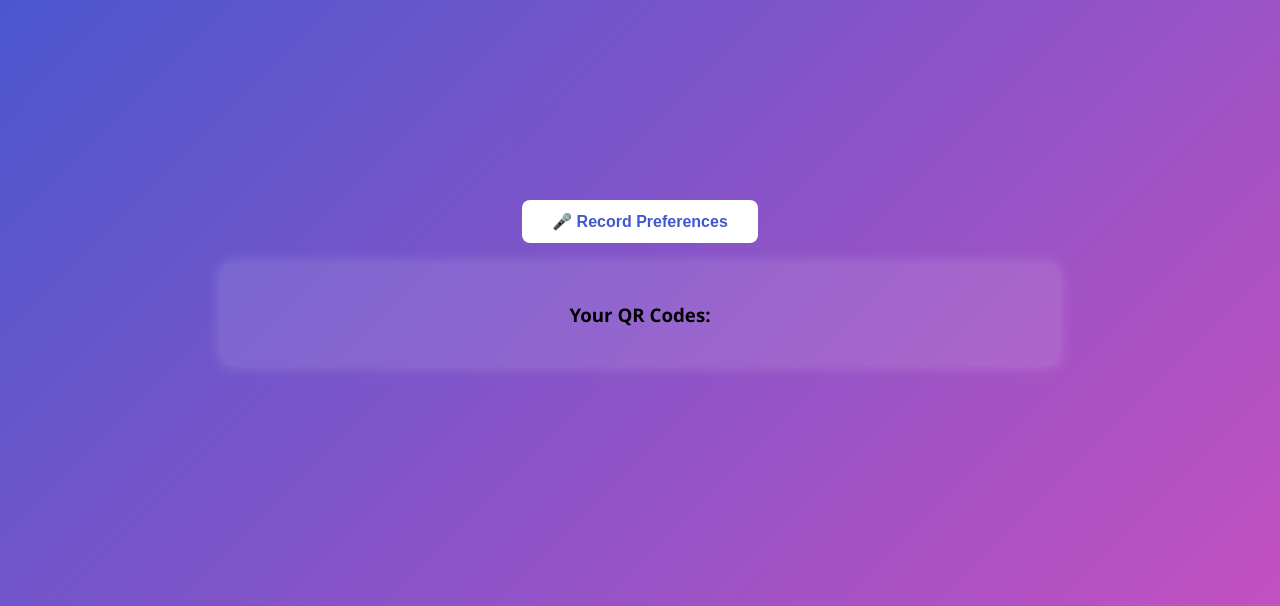
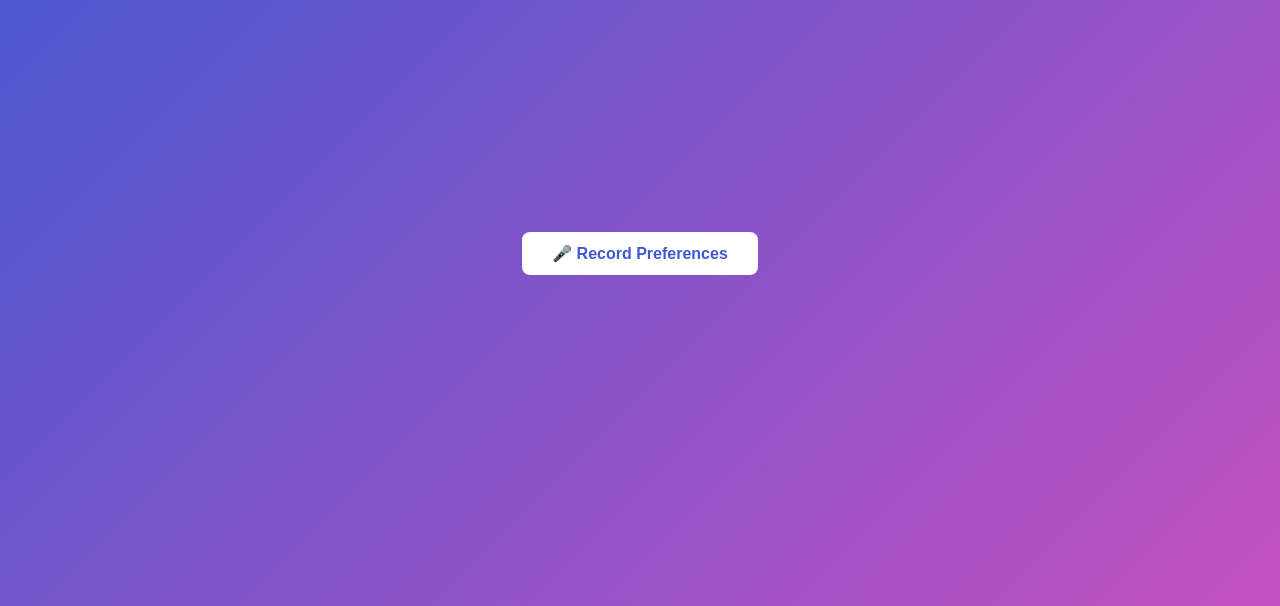
Before and after one commit to japaricio002/cai3303cFinal, a Flask app: page / in a window 1280 px wide. Shown: the part 157-763 px from the top of the page. Run offline with Flask 3, Linux system fonts and the light colour scheme.

Commit message:
Hiding QR container

```diff
--- a/recommendationApp/templates/index.html
+++ b/recommendationApp/templates/index.html
@@ -27,9 +27,9 @@
             max-width: 800px;
             gap: 20px;
             padding: 20px;
-            background: rgba(255, 255, 255, 0.1);
+            /* background: rgba(255, 255, 255, 0.1);
             border-radius: 12px;
-            box-shadow: 0 0 15px rgba(255, 255, 255, 0.2);
+            box-shadow: 0 0 15px rgba(255, 255, 255, 0.2); */
         }
 
         .qr-code-item {
@@ -104,7 +104,7 @@
     <div id="loading">Finding perfect events for you...</div>
 
     <div id="qrCodeContainer">
-        <h3>Your QR Codes:</h3>
+        <!-- <h3>Your QR Codes:</h3> -->
     </div>
 
     <script>
```
Also changed, not shown: recommendationApp/static/skyye.webp (added).
